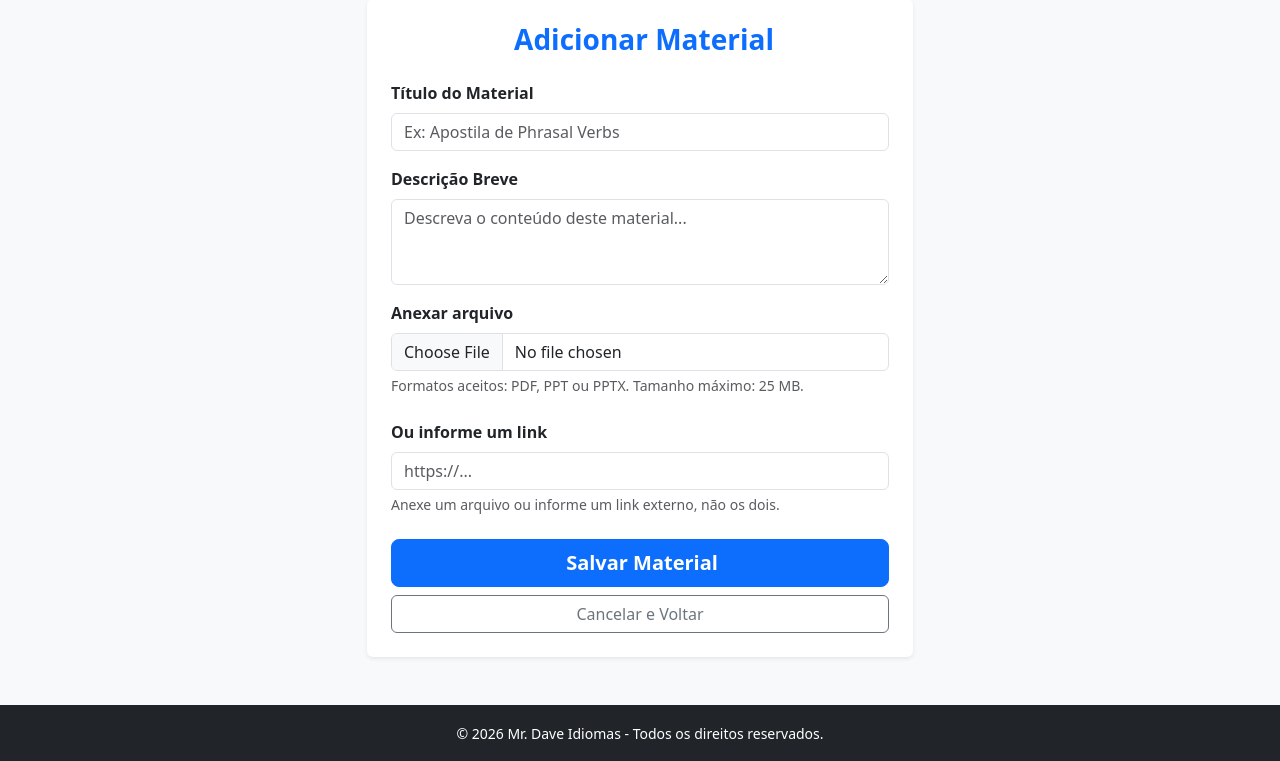
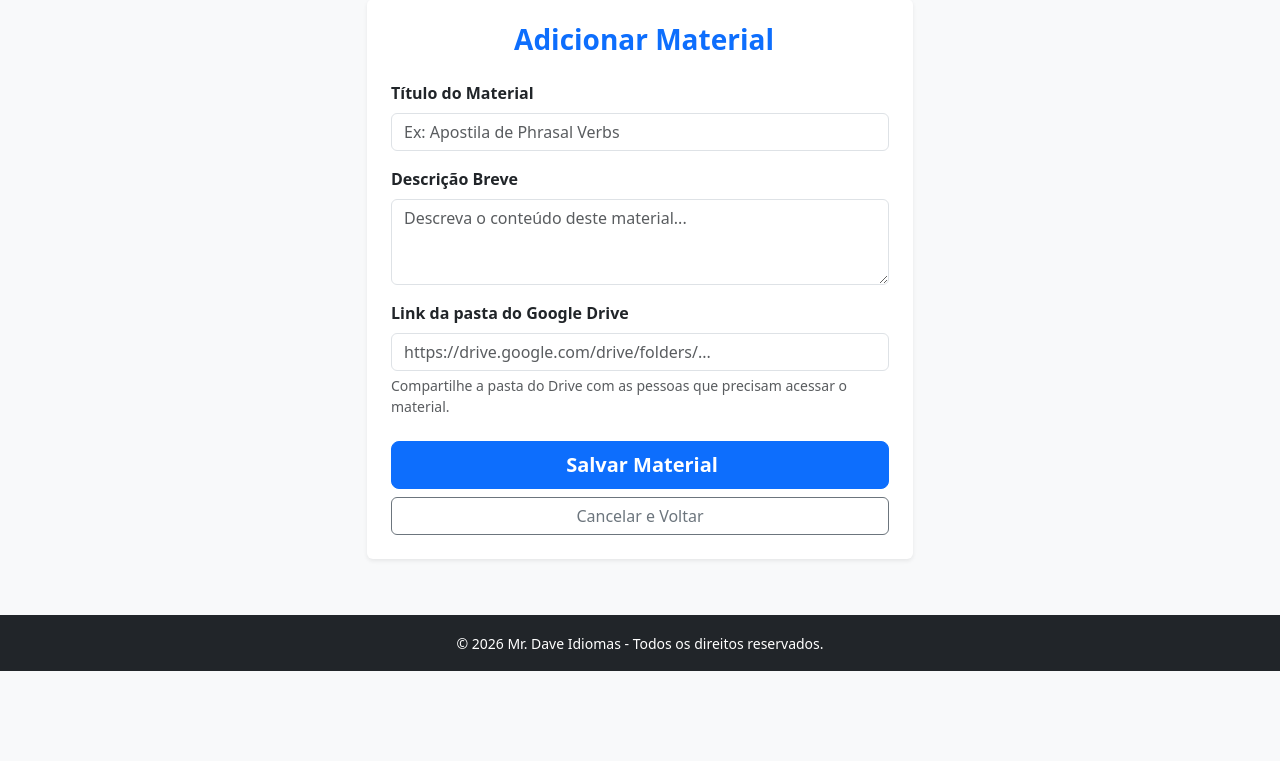
Before and after one commit to paula-helena/projeto_gestao_escolar, a Flask app: page /materiais/novo in a window 1280 px wide. Shown: the part 129-890 px from the top of the page. After the commit the page ends 800 px from the top, so only its background shows below. Run offline with Flask 3, Linux system fonts and the light colour scheme; the visitor is signed in with stand-in values (Sample User, id 1); some libraries are stand-ins or nearby versions.

Commit message:
feat: use Drive links and add Meet links
Co-authored-by: Copilot <223556219+Copilot@users.noreply.github.com>

```diff
--- a/app.py
+++ b/app.py
@@ -4,15 +4,10 @@ import hashlib
 import secrets
 import smtplib
 import ssl
-import uuid
-import zipfile
 from datetime import date, datetime, timedelta
 from decimal import Decimal, InvalidOperation
 from email.message import EmailMessage
-from urllib.parse import quote, urlsplit
-import boto3
-from botocore.config import Config
-from botocore.exceptions import BotoCoreError, ClientError
+from urllib.parse import urlsplit
 from flask import (
     Flask, request, jsonify, render_template, redirect, url_for, session, flash,
     get_flashed_messages,
@@ -21,8 +16,6 @@ import psycopg2
 from flask_bcrypt import Bcrypt
 from functools import wraps
 from dotenv import load_dotenv
-from werkzeug.exceptions import RequestEntityTooLarge
-from werkzeug.utils import secure_filename
 
 # Carrega as variáveis de ambiente do arquivo .env
 load_dotenv()
@@ -35,7 +28,6 @@ app.secret_key = os.getenv('SECRET_KEY', 'chave_secreta_para_desenvolvimento')
 bcrypt = Bcrypt(app)
 
 SENHA_PADRAO = 'mrdave'
-LIMITE_ARQUIVO_BYTES = 25 * 1024 * 1024
 app.config.update(
     SMTP_SERVER=os.getenv('SMTP_SERVER'),
     SMTP_PORT=int(os.getenv('SMTP_PORT', '587')),
@@ -45,93 +37,41 @@ app.config.update(
     SMTP_USE_SSL=os.getenv('SMTP_USE_SSL', 'false').lower() == 'true',
     SMTP_FROM_EMAIL=os.getenv('SMTP_FROM_EMAIL'),
     PUBLIC_BASE_URL=os.getenv('PUBLIC_BASE_URL'),
-    S3_BUCKET=os.getenv('S3_BUCKET'),
-    S3_REGION=os.getenv('S3_REGION', 'us-east-1'),
-    S3_ENDPOINT_URL=os.getenv('S3_ENDPOINT_URL'),
-    S3_ACCESS_KEY_ID=os.getenv('S3_ACCESS_KEY_ID'),
-    S3_SECRET_ACCESS_KEY=os.getenv('S3_SECRET_ACCESS_KEY'),
-    MAX_CONTENT_LENGTH=LIMITE_ARQUIVO_BYTES + 1024 * 1024,
 )
 
 
-def cliente_armazenamento():
-    configuracoes = (
-        app.config['S3_BUCKET'],
-        app.config['S3_ACCESS_KEY_ID'],
-        app.config['S3_SECRET_ACCESS_KEY'],
-    )
-    if not all(configuracoes):
-        raise RuntimeError('O armazenamento S3 não está configurado.')
-
-    return boto3.client(
-        's3',
-        region_name=app.config['S3_REGION'],
-        endpoint_url=app.config['S3_ENDPOINT_URL'] or None,
-        aws_access_key_id=app.config['S3_ACCESS_KEY_ID'],
-        aws_secret_access_key=app.config['S3_SECRET_ACCESS_KEY'],
-        config=Config(
-            signature_version='s3v4',
-            s3={'addressing_style': 'path' if app.config['S3_ENDPOINT_URL'] else 'auto'},
-        ),
-    )
-
-
-def validar_arquivo_material(arquivo):
-    nome = secure_filename(arquivo.filename or '')
-    extensao = os.path.splitext(nome)[1].lower()
-    tipos = {
-        '.pdf': ('application/pdf', b'%PDF-'),
-        '.ppt': ('application/vnd.ms-powerpoint', b'\xd0\xcf\x11\xe0\xa1\xb1\x1a\xe1'),
-        '.pptx': (
-            'application/vnd.openxmlformats-officedocument.presentationml.presentation',
-            b'PK\x03\x04',
-        ),
-    }
-    if not nome or extensao not in tipos:
-        raise ValueError('Anexe um arquivo PDF, PPT ou PPTX.')
-
-    arquivo.stream.seek(0, os.SEEK_END)
-    tamanho = arquivo.stream.tell()
-    arquivo.stream.seek(0)
-    if tamanho > LIMITE_ARQUIVO_BYTES:
-        raise ValueError('O arquivo deve ter no máximo 25 MB.')
-
-    tipo, assinatura = tipos[extensao]
-    cabecalho = arquivo.stream.read(8)
-    arquivo.stream.seek(0)
-    if not cabecalho.startswith(assinatura):
-        raise ValueError('O conteúdo do arquivo não corresponde à extensão informada.')
-
-    if extensao == '.pptx':
-        try:
-            with zipfile.ZipFile(arquivo.stream) as pacote:
-                arquivos = set(pacote.namelist())
-        except zipfile.BadZipFile as erro:
-            raise ValueError('O arquivo PPTX está inválido.') from erro
-        finally:
-            arquivo.stream.seek(0)
-        if '[Content_Types].xml' not in arquivos or 'ppt/presentation.xml' not in arquivos:
-            raise ValueError('O arquivo não contém uma apresentação PPTX válida.')
-
-    return nome, extensao, tipo
-
-
-def excluir_arquivo_armazenado(chave):
-    if chave:
-        cliente_armazenamento().delete_object(
-            Bucket=app.config['S3_BUCKET'],
-            Key=chave,
+def validar_link_google_drive(valor):
+    try:
+        partes = urlsplit(valor)
+        caminho = partes.path.split('/')
+        posicao_pasta = caminho.index('folders') if 'folders' in caminho else -1
+        return (
+            partes.scheme == 'https'
+            and partes.hostname == 'drive.google.com'
+            and partes.port in (None, 443)
+            and partes.username is None
+            and partes.password is None
+            and posicao_pasta >= 0
+            and bool(caminho[posicao_pasta + 1:])
+            and bool(caminho[posicao_pasta + 1])
         )
-
-
-@app.errorhandler(RequestEntityTooLarge)
-def arquivo_material_muito_grande(_erro):
-    app.logger.warning(
-        'Requisição de arquivo excedeu o limite de tamanho (HTTP %s).',
-        _erro.code,
-    )
-    flash('O arquivo excede o limite de 25 MB.', 'danger')
-    return render_template('novo_material.html'), 413
+    except ValueError:
+        return False
+
+
+def validar_link_google_meet(valor):
+    try:
+        partes = urlsplit(valor)
+        return (
+            partes.scheme == 'https'
+            and partes.hostname == 'meet.google.com'
+            and partes.port in (None, 443)
+            and partes.username is None
+            and partes.password is None
+            and bool(partes.path.strip('/'))
+        )
+    except ValueError:
+        return False
 
 
 def enviar_email_redefinicao(destinatario, link):
@@ -205,7 +145,7 @@ def expandir_recorrencias(cursor, perfil, user_id, data_limite):
     filtro = 'id_professor = %s' if perfil == 'PROFESSOR' else 'id_aluno = %s'
     cursor.execute(f"""
         SELECT id_recorrencia, id_professor, id_aluno, tema, inicio, hora,
-               dias_semana, fim_em, gerada_ate
+               dias_semana, fim_em, gerada_ate, link_aula
         FROM public.aula_recorrencia
         WHERE ativa = TRUE AND {filtro}
         ORDER BY id_recorrencia
@@ -215,7 +155,7 @@ def expandir_recorrencias(cursor, perfil, user_id, data_limite):
 
     for recorrencia in recorrencias:
         (id_recorrencia, id_professor, id_aluno, tema, inicio, horario,
-         dias_semana, fim_em, gerada_ate) = recorrencia
+         dias_semana, fim_em, gerada_ate, link_aula) = recorrencia
         limite = data_limite
         if fim_em:
             limite = min(limite, fim_em)
@@ -236,13 +176,13 @@ def expandir_recorrencias(cursor, perfil, user_id, data_limite):
                 cursor.execute("""
                     INSERT INTO public.aula (
                         id_professor, tema, data_hora, status, id_recorrencia,
-                        tipo_aula
+                        tipo_aula, link_aula
                     )
-                    VALUES (%s, %s, %s, 'AGENDADA', %s, 'RECORRENTE')
+                    VALUES (%s, %s, %s, 'AGENDADA', %s, 'RECORRENTE', %s)
                     ON CONFLICT (id_recorrencia, data_hora)
                     WHERE id_recorrencia IS NOT NULL DO NOTHING
                     RETURNING id_aula
-                """, (id_professor, tema, data_hora, id_recorrencia))
+                """, (id_professor, tema, data_hora, id_recorrencia, link_aula))
                 aula = cursor.fetchone()
                 if aula:
                     id_aula = aula[0]
@@ -286,17 +226,17 @@ def materiais_selecionados(cursor, ids_materiais, id_professor):
 
 def criar_aula(cursor, id_professor, id_aluno, tema, data_hora,
                id_recorrencia=None, id_aula_origem=None, ids_materiais=(),
-               tipo_aula='EXPERIMENTAL'):
+               tipo_aula='EXPERIMENTAL', link_aula=None):
     cursor.execute("""
         INSERT INTO public.aula (
             id_professor, tema, data_hora, status, id_recorrencia,
-            id_aula_origem, tipo_aula
+            id_aula_origem, tipo_aula, link_aula
         )
-        VALUES (%s, %s, %s, 'AGENDADA', %s, %s, %s)
+        VALUES (%s, %s, %s, 'AGENDADA', %s, %s, %s, %s)
         RETURNING id_aula
     """, (
         id_professor, tema or None, data_hora, id_recorrencia, id_aula_origem,
-        tipo_aula,
+        tipo_aula, link_aula,
     ))
     id_aula = cursor.fetchone()[0]
 
@@ -717,7 +657,7 @@ def nova_aula():
             """, (session['user_id'],))
             origens_reposicao = cursor.fetchall()
 
-            cursor.execute("SELECT id_aluno, nome FROM public.aluno ORDER BY nome")
+            cursor.execute("SELECT id_aluno, nome, email FROM public.aluno ORDER BY nome")
             alunos = cursor.fetchall()
             cursor.execute("""
                 SELECT id_material, titulo
@@ -747,6 +687,11 @@ def nova_aula():
         tema = request.form.get('tema', '').strip() or None
         if tema and len(tema) > 150:
             raise ValueError('O tema deve ter no máximo 150 caracteres.')
+        link_aula = request.form.get('link_aula', '').strip() or None
+        if link_aula and len(link_aula) > 255:
+            raise ValueError('O link do Google Meet deve ter no máximo 255 caracteres.')
+        if link_aula and not validar_link_google_meet(link_aula):
+            raise ValueError('Informe um link válido do Google Meet.')
 
         id_aula_origem = (
             request.form.get('reposicao_de', type=int)
@@ -813,14 +758,14 @@ def nova_aula():
             cursor.execute("""
                 INSERT INTO public.aula_recorrencia (
                     id_professor, id_aluno, tema, inicio, hora,
-                    dias_semana, fim_em, gerada_ate
+                    dias_semana, fim_em, gerada_ate, link_aula
                 )
-                VALUES (%s, %s, %s, %s, %s, %s, %s, %s)
+                VALUES (%s, %s, %s, %s, %s, %s, %s, %s, %s)
                 RETURNING id_recorrencia
             """, (
                 session['user_id'], id_aluno, tema, data_hora.date(),
                 data_hora.time(), dias_semana, fim_em,
-                data_hora.date() - timedelta(days=1),
+                data_hora.date() - timedelta(days=1), link_aula,
             ))
             id_recorrencia = cursor.fetchone()[0]
             for id_material in ids_materiais:
@@ -850,6 +795,7 @@ def nova_aula():
                 id_aula_origem=id_aula_origem,
                 ids_materiais=ids_materiais,
                 tipo_aula=modo.upper(),
+                link_aula=link_aula,
             )
             mensagem = (
                 'Aula de reposição agendada com sucesso!'
@@ -962,7 +908,7 @@ def editar_aula_form(id_aula):
     cursor = conexao.cursor()
     try:
         cursor.execute("""
-            SELECT id_aula, data_hora, tema, status
+            SELECT id_aula, data_hora, tema, status, link_aula
             FROM public.aula
             WHERE id_aula = %s AND id_professor = %s
         """, (id_aula, session['user_id']))
@@ -984,6 +930,13 @@ def atualizar_aula(id_aula):
     if tema and len(tema) > 150:
         flash('O tema deve ter no máximo 150 caracteres.', 'warning')
         return redirect(url_for('editar_aula_form', id_aula=id_aula))
+    link_aula = request.form.get('link_aula', '').strip() or None
+    if link_aula and len(link_aula) > 255:
+        flash('O link do Google Meet deve ter no máximo 255 caracteres.', 'warning')
+        return redirect(url_for('editar_aula_form', id_aula=id_aula))
+    if link_aula and not validar_link_google_meet(link_aula):
+        flash('Informe um link válido do Google Meet.', 'warning')
+        return redirect(url_for('editar_aula_form', id_aula=id_aula))
     status = request.form.get('status')
     if status not in ('AGENDADA', 'CONCLUIDA', 'CANCELADA', 'REAGENDADA'):
         flash('Status de aula inválido.', 'warning')
@@ -999,13 +952,14 @@ def atualizar_aula(id_aula):
     try:
         cursor.execute("""
             UPDATE public.aula
-            SET tema = %s, data_hora = %s, status = %s
+            SET tema = %s, data_hora = %s, status = %s, link_aula = %s
             WHERE id_aula = %s AND id_professor = %s
             RETURNING id_aula
         """, (
             tema,
             data_hora,
             status,
+            link_aula,
             id_aula,
             session['user_id'],
         ))
@@ -1120,7 +1074,8 @@ def detalhes_aula(id_aula):
         cursor.execute("""
             SELECT a.id_aula, a.data_hora, a.tema, a.status,
                    p.nome, al.nome, aa.nota_autoavaliacao,
-                   aa.nota_oficial, COALESCE(aa.revisar, FALSE), a.tipo_aula
+                   aa.nota_oficial, COALESCE(aa.revisar, FALSE), a.tipo_aula,
+                   a.link_aula
             FROM public.aula AS a
             JOIN public.professor AS p ON p.id_professor = a.id_professor
             LEFT JOIN public.aula_aluno AS aa ON aa.id_aula = a.id_aula
@@ -1265,27 +1220,6 @@ def abrir_material(id_material):
         return redirect(url_for('listar_materiais'))
 
     link_arquivo = registro[0] or ''
-    if link_arquivo.startswith('s3://'):
-        chave = link_arquivo[5:]
-        if not chave.startswith('materiais/'):
-            app.logger.error('Chave S3 inválida para o material %s.', id_material)
-            flash('Não foi possível abrir o arquivo.', 'danger')
-            return redirect(url_for('listar_materiais'))
-        try:
-            url = cliente_armazenamento().generate_presigned_url(
-                'get_object',
-                Params={
-                    'Bucket': app.config['S3_BUCKET'],
-                    'Key': chave,
-                },
-                ExpiresIn=600,
-            )
-        except (BotoCoreError, ClientError, RuntimeError):
-            app.logger.exception('Erro ao criar link temporário para material %s.', id_material)
-            flash('Não foi possível abrir o arquivo. Tente novamente mais tarde.', 'danger')
-            return redirect(url_for('listar_materiais'))
-        return redirect(url)
-
     partes_url = urlsplit(link_arquivo)
     if partes_url.scheme not in ('http', 'https') or not partes_url.netloc:
         flash('O link deste material é inválido.', 'danger')
@@ -1300,79 +1234,34 @@ def novo_material():
     if request.method == 'POST':
         titulo = (request.form.get('titulo') or '').strip()
         descricao = (request.form.get('descricao') or '').strip()
-        link_externo = (request.form.get('link_arquivo') or '').strip()
-        arquivo = request.files.get('arquivo')
-        arquivo_tem_conteudo = bool(arquivo and arquivo.filename)
-        chave_armazenada = None
-        arquivo_enviado = False
-        conexao = None
-        cursor = None
+        link_arquivo = (request.form.get('link_arquivo') or '').strip()
+        if not titulo or not descricao:
+            flash('Informe o título e a descrição do material.', 'warning')
+            return redirect(url_for('novo_material'))
+        if len(link_arquivo) > 255:
+            flash('O link da pasta deve ter no máximo 255 caracteres.', 'warning')
+            return redirect(url_for('novo_material'))
+        if not validar_link_google_drive(link_arquivo):
+            flash('Informe o link HTTPS de uma pasta do Google Drive.', 'warning')
+            return redirect(url_for('novo_material'))
+
+        conexao = psycopg2.connect(DATABASE_URL)
+        cursor = conexao.cursor()
         try:
-            if not titulo or not descricao:
-                raise ValueError('Informe o título e a descrição do material.')
-            if not arquivo_tem_conteudo and not link_externo:
-                raise ValueError('Anexe um PDF/PPT/PPTX ou informe um link.')
-            if arquivo_tem_conteudo and link_externo:
-                raise ValueError('Escolha anexar um arquivo ou informar um link, não ambos.')
-
-            if arquivo_tem_conteudo:
-                nome, extensao, tipo = validar_arquivo_material(arquivo)
-                chave_armazenada = f'materiais/{uuid.uuid4().hex}{extensao}'
-                cliente_armazenamento().upload_fileobj(
-                    arquivo.stream,
-                    app.config['S3_BUCKET'],
-                    chave_armazenada,
-                    ExtraArgs={
-                        'ContentType': tipo,
-                        'ContentDisposition': (
-                            f"attachment; filename*=UTF-8''{quote(nome)}"
-                        ),
-                    },
-                )
-                arquivo_enviado = True
-                link_arquivo = f's3://{chave_armazenada}'
-            else:
-                partes_url = urlsplit(link_externo)
-                if partes_url.scheme not in ('http', 'https') or not partes_url.netloc:
-                    raise ValueError('Informe um link HTTP ou HTTPS válido.')
-                link_arquivo = link_externo
-
-            conexao = psycopg2.connect(DATABASE_URL)
-            cursor = conexao.cursor()
             cursor.execute("""
                 INSERT INTO public.material_didatico
                     (id_professor, titulo, descricao, link_arquivo)
                 VALUES (%s, %s, %s, %s)
-            """, (session.get('user_id'), titulo, descricao, link_arquivo))
+            """, (session['user_id'], titulo, descricao, link_arquivo))
             conexao.commit()
             flash('Material adicionado com sucesso!', 'success')
             return redirect(url_for('listar_materiais'))
-        except ValueError as erro:
-            if conexao is not None:
-                conexao.rollback()
-            if arquivo_enviado:
-                try:
-                    excluir_arquivo_armazenado(chave_armazenada)
-                except (BotoCoreError, ClientError, RuntimeError):
-                    app.logger.exception('Erro ao limpar arquivo após upload inválido.')
-            flash(str(erro), 'warning')
-            return redirect(url_for('novo_material'))
-        except (psycopg2.Error, BotoCoreError, ClientError, RuntimeError):
-            if conexao is not None:
-                conexao.rollback()
-            app.logger.exception('Erro ao salvar material didático.')
-            if arquivo_enviado:
-                try:
-                    excluir_arquivo_armazenado(chave_armazenada)
-                except (BotoCoreError, ClientError, RuntimeError):
-                    app.logger.exception('Erro ao limpar arquivo após falha ao salvar material.')
-            flash('Não foi possível salvar o material. Verifique a configuração e tente novamente.', 'danger')
-            return redirect(url_for('novo_material'))
+        except Exception:
+            conexao.rollback()
+            raise
         finally:
-            if cursor is not None:
-                cursor.close()
-            if conexao is not None:
-                conexao.close()
+            cursor.close()
+            conexao.close()
 
     return render_template('novo_material.html')
 
--- a/ddl_create_table.sql
+++ b/ddl_create_table.sql
@@ -85,6 +85,7 @@ CREATE TABLE Aula_Recorrencia (
     tema VARCHAR(150),
     inicio DATE NOT NULL,
     hora TIME NOT NULL,
+    link_aula VARCHAR(255),
     dias_semana INTEGER[] NOT NULL,
     fim_em DATE,
     gerada_ate DATE NOT NULL,
--- a/requirements.txt
+++ b/requirements.txt
@@ -1,6 +1,5 @@
 bcrypt==5.0.0
 blinker==1.9.0
-boto3==1.43.124
 click==8.5.0
 dotenv==0.9.9
 Flask==3.1.3
--- a/templates/detalhe_aula.html
+++ b/templates/detalhe_aula.html
@@ -18,6 +18,11 @@
         </p>
         <p class="mb-1"><strong>Data:</strong> {{ aula[1].strftime('%d/%m/%Y %H:%M') }}</p>
         <p class="mb-1"><strong>Status:</strong> {{ aula[3] }}</p>
+        {% if aula[10] %}
+            <p class="mb-1"><strong>Videoaula:</strong>
+                <a href="{{ aula[10] }}" target="_blank" rel="noopener noreferrer">Abrir no Google Meet</a>
+            </p>
+        {% endif %}
         {% if aula[5] %}<p class="mb-1"><strong>Aluno:</strong> {{ aula[5] }}</p>{% endif %}
         <p class="mb-0"><strong>Professor:</strong> {{ aula[4] }}</p>
     </div>
--- a/templates/materiais.html
+++ b/templates/materiais.html
@@ -15,7 +15,7 @@
     {% if session.get('perfil') == 'PROFESSOR' %}
     <div class="col-auto">
         <a href="/materiais/novo" class="btn btn-primary fw-bold shadow-sm">
-            <i class="bi bi-cloud-arrow-up-fill me-1"></i> Adicionar Material
+            <i class="bi bi-folder-plus me-1"></i> Adicionar Material
         </a>
     </div>
     {% endif %}
--- a/templates/novo_material.html
+++ b/templates/novo_material.html
@@ -8,10 +8,10 @@
         <div class="card shadow-sm border-0">
             <div class="card-body p-4">
                 <h3 class="card-title text-center mb-4 text-primary fw-bold">
-                    <i class="bi bi-cloud-arrow-up me-2"></i>Adicionar Material
+                    <i class="bi bi-link-45deg me-2"></i>Adicionar Material
                 </h3>
 
-                <form action="{{ url_for('novo_material') }}" method="POST" enctype="multipart/form-data">
+                <form action="{{ url_for('novo_material') }}" method="POST">
 
                     <!-- Campo: Título -->
                     <div class="mb-3">
@@ -26,17 +26,11 @@
                     </div>
 
                     <div class="mb-4">
-                        <label for="arquivo" class="form-label fw-semibold">Anexar arquivo</label>
-                        <input type="file" class="form-control" id="arquivo" name="arquivo"
-                               accept=".pdf,.ppt,.pptx,application/pdf,application/vnd.ms-powerpoint,application/vnd.openxmlformats-officedocument.presentationml.presentation">
-                        <div class="form-text">Formatos aceitos: PDF, PPT ou PPTX. Tamanho máximo: 25 MB.</div>
-                    </div>
-
-                    <div class="mb-4">
-                        <label for="link_arquivo" class="form-label fw-semibold">Ou informe um link</label>
+                        <label for="link_arquivo" class="form-label fw-semibold">Link da pasta do Google Drive</label>
                         <input type="url" class="form-control" id="link_arquivo" name="link_arquivo"
-                               placeholder="https://...">
-                        <div class="form-text">Anexe um arquivo ou informe um link externo, não os dois.</div>
+                               required maxlength="255"
+                               placeholder="https://drive.google.com/drive/folders/...">
+                        <div class="form-text">Compartilhe a pasta do Drive com as pessoas que precisam acessar o material.</div>
                     </div>
 
                     <!-- Botões de Ação -->
```
Also changed, not shown: migration_link_meet.sql (added, +9 -0 lines), templates/editar_aula.html (+9 -0 lines), templates/nova_aula.html (+41 -11 lines), tests/test_agendamento.py (+101 -7 lines), tests/test_materiais.py (+28 -117 lines), README.md.
